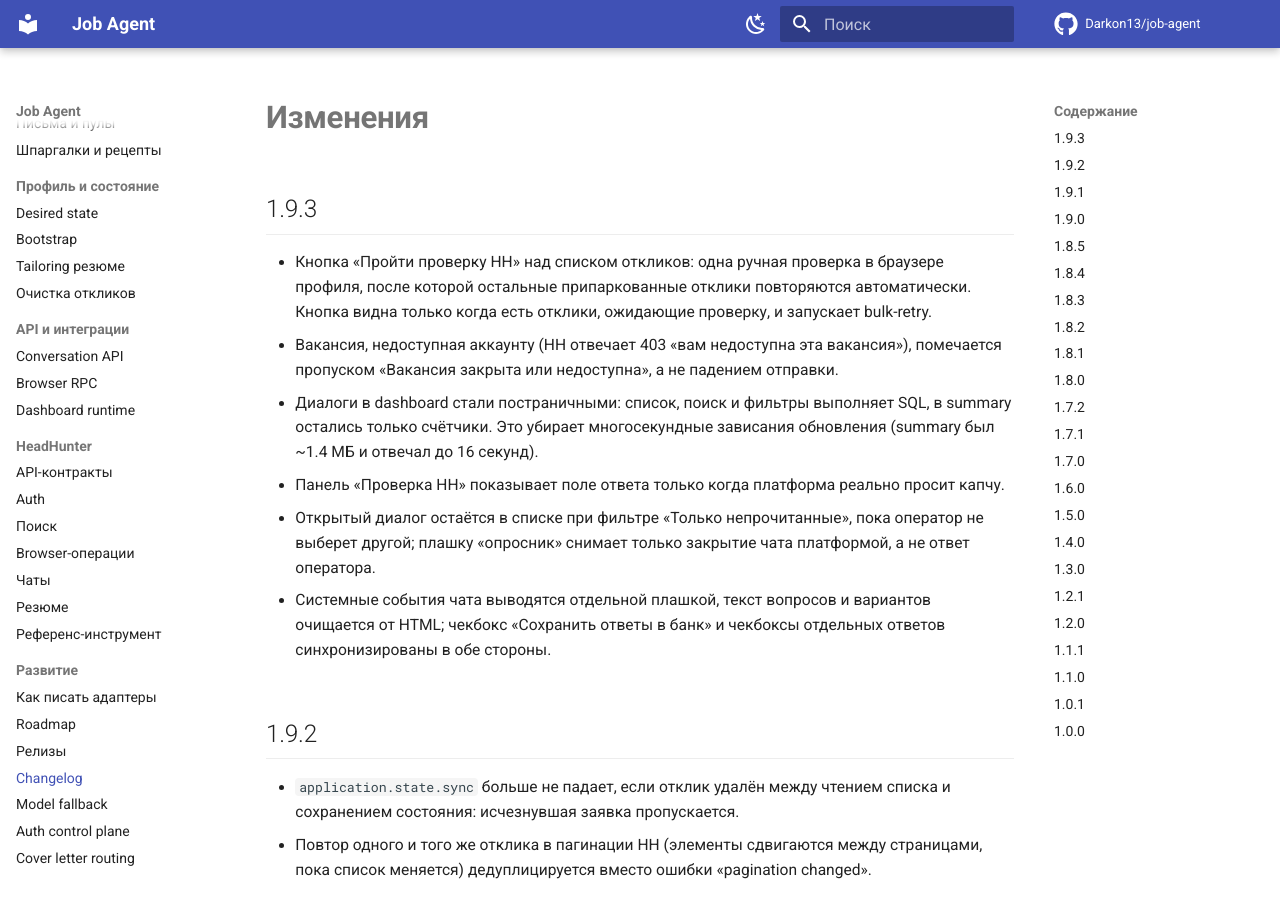
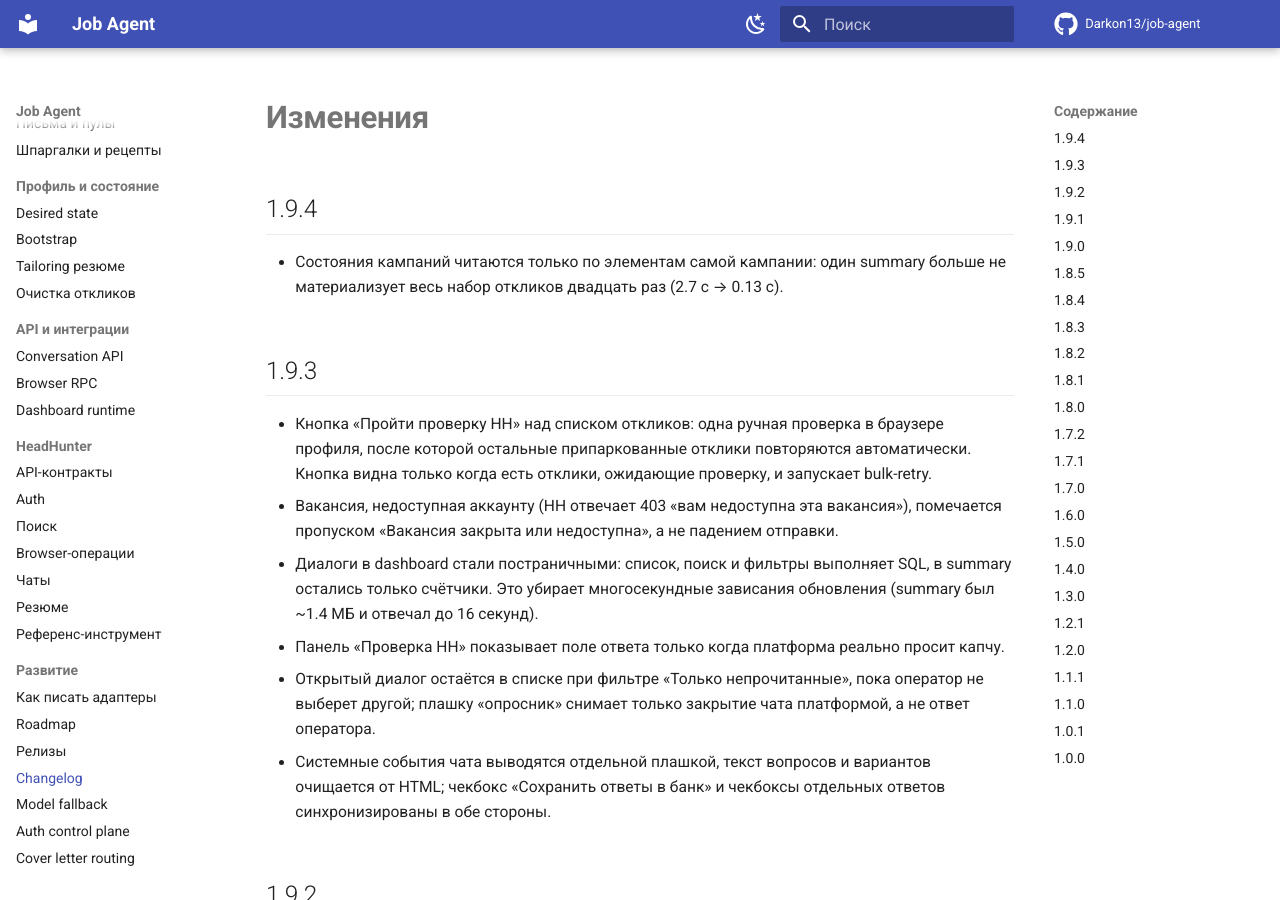
Before and after one commit to Darkon13/job-agent, an MkDocs documentation site: the page built from docs/changelog.md, in a window 1280 px wide and 900 px high. Built offline with MkDocs 1.6.1 and Material for MkDocs 9.7.7, drawn with Linux system fonts in a browser that asks for light colours; comment, search, counter and statistics services are not loaded.

Commit message:
perf(summary): read campaign states per campaign instead of unioning every application

```diff
--- a/docs/changelog.md
+++ b/docs/changelog.md
@@ -1,4 +1,10 @@
 # Изменения
+
+## 1.9.4
+
+- Состояния кампаний читаются только по элементам самой кампании: один
+  summary больше не материализует весь набор откликов двадцать раз
+  (2.7 с → 0.13 с).
 
 ## 1.9.3
 
```
Also changed, not shown: docs/releasing.md (+4 -4 lines), 4 other files.
